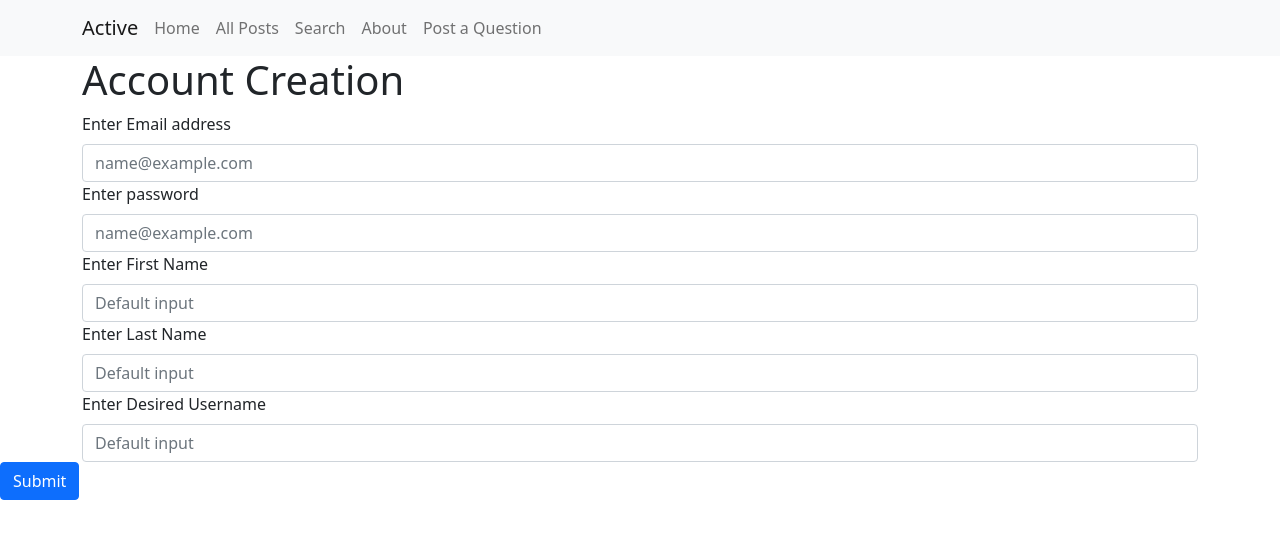
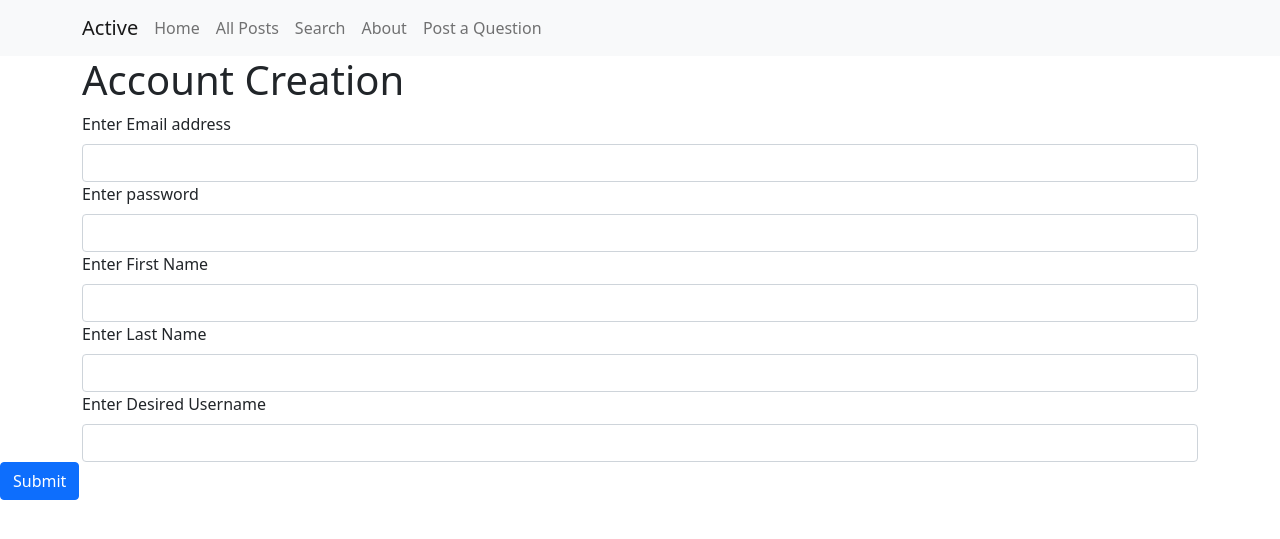
Before and after one commit to Cngo2019/ITSC_3155_Project, a Flask app: page /account_creation in a window 1280 px wide. Shown: the top 539 px of the page. Run offline with Flask 2, Linux system fonts and the light colour scheme.

Commit message:
finalized account creation

```diff
--- a/app.py
+++ b/app.py
@@ -2,13 +2,14 @@ from flask import Flask, render_template
 from flask_bcrypt import Bcrypt
 from flask_sqlalchemy import SQLAlchemy
 from dotenv import load_dotenv
+from sqlalchemy import false, true
 from models import User
 import os
 
 load_dotenv()
 
 app = Flask(__name__)
-app.config['SQLALCHEMY_DATABASE_URI'] = 'mysql://root:123@localhost:3306/homework_help'
+app.config['SQLALCHEMY_DATABASE_URI'] = os.getenv('DATABASE_URL')
 app.config['SQLALCHEMY_TRACK_MODIFICATIONS'] = False
 bcrypt = Bcrypt(app)
 db = SQLAlchemy(app)
@@ -22,7 +23,6 @@ def home():
 @app.get('/login')
 def login():
     return render_template('login.html')
-from flask import Flask, render_template, request, redirect
 
 # A temporary array to store our form information when creating a post.
 temporary_singleton = []
@@ -61,7 +61,8 @@ def regisration():
     first_name = request.form.get('first_name')
     last_name = request.form.get('last_name')
 
-    if User.query.filter_by(username=username).first() or User.query.filter_by(email=email).first():
+    isAnyEmpty = inputEmpty([username, password, email, first_name, last_name])
+    if isAnyEmpty or User.query.filter_by(username=username).first() or User.query.filter_by(email=email).first():
         return redirect('/fail.html')
     hashed_password = bcrypt.generate_password_hash(password)
     new_user = User(username=username,
@@ -78,3 +79,9 @@ def success():
 @app.get('/fail.html')
 def fail():
     return render_template('/fail.html')
+
+def inputEmpty(list_of_strings):
+    for i in list_of_strings:
+        if i == '':
+            return true
+    return false
--- a/templates/account_creation.html
+++ b/templates/account_creation.html
@@ -9,29 +9,29 @@
 <form action="/account_creation" method="post">
 <div class="container">
     <label for="exampleFormControlInput1" class="form-label" >Enter Email address</label>
-    <input type="email" class="form-control" id="exampleFormControlInput1" placeholder="name@example.com" name = "email" id = "email">
+    <input type="email" class="form-control" id="exampleFormControlInput1" placeholder="" name = "email" id = "email">
 </div>
 
 <div class = "container"></div>
 
 <div class="container">
     <label for="exampleFormControlInput1" class="form-label">Enter password</label>
-    <input class="form-control" type = "text" id="exampleFormControlInput1" placeholder="name@example.com" name = "password" id = "password">
+    <input class="form-control" type = "text" id="exampleFormControlInput1" placeholder="" name = "password" id = "password">
 </div>
 
 <div class="container">
 <label for="exampleFormControlInput1" class="form-label">Enter First Name</label>
-<input class="form-control" type="text" placeholder="Default input" aria-label="default input example" name="first_name" id="last_name">
+<input class="form-control" type="text" placeholder="" aria-label="default input example" name="first_name" id="last_name">
 </div>
 
 <div class="container">
 <label for="exampleFormControlInput1" class="form-label">Enter Last Name</label>
-<input class="form-control" type="text" placeholder="Default input" aria-label="default input example" name="last_name" id="last_name">
+<input class="form-control" type="text" placeholder="" aria-label="default input example" name="last_name" id="last_name">
 </div>
 
 <div class="container">
 <label for="exampleFormControlInput1" class="form-label">Enter Desired Username</label>
-<input class="form-control" type="text" placeholder="Default input" aria-label="default input example" name="username" id="username">
+<input class="form-control" type="text" placeholder="" aria-label="default input example" name="username" id="username">
 </div>
 
     <button type="submit" class="btn btn-primary">Submit</button>
```
Also changed, not shown: templates/fail.html (+6 -1 lines).
